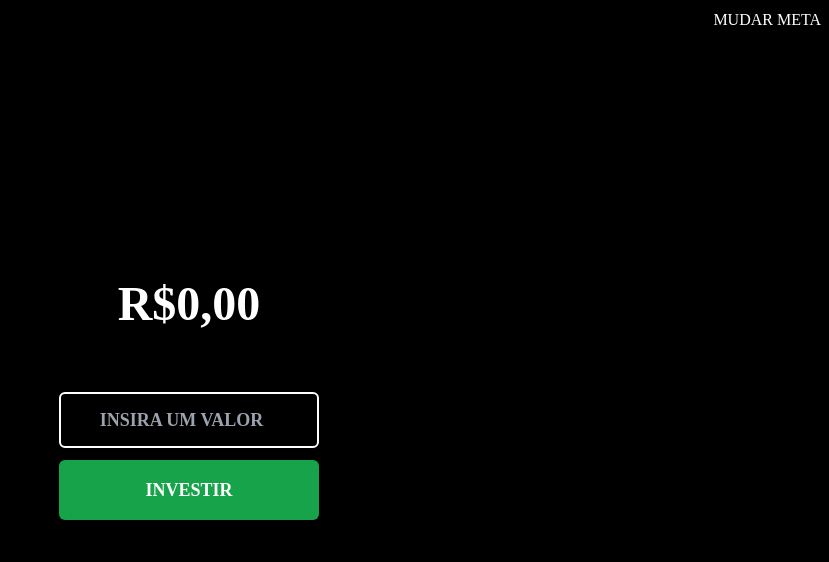
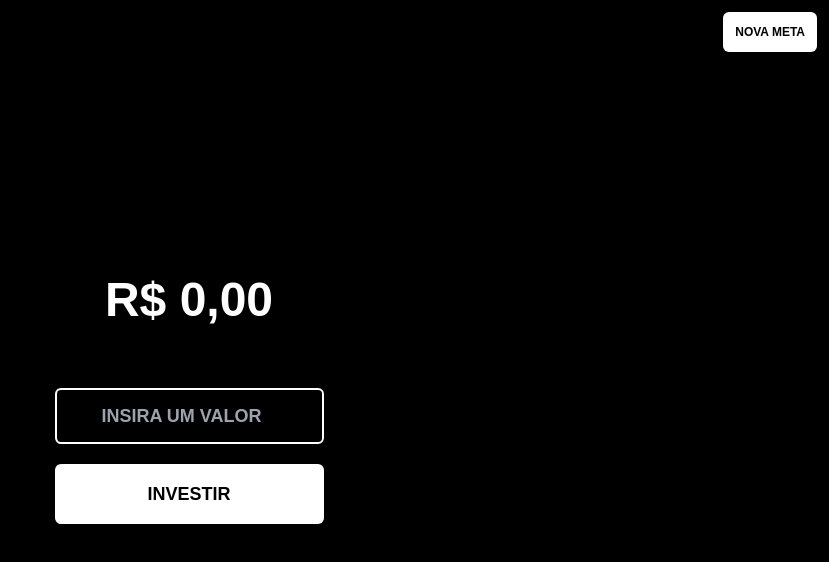
Before and after one commit to iaeluk/economizze, a Next.js app: page /App in a window 1280 px wide. Shown: the top 562 px of the page, without its empty margins (451-1280 px from the left). Built offline with nearby package versions, Linux system fonts and the light colour scheme.

Commit message:
code improvements

```diff
--- a/src/pages/App/index.tsx
+++ b/src/pages/App/index.tsx
@@ -1,21 +1,20 @@
-import { useEffect, useState, useContext } from 'react'
+import { useState, useContext } from 'react'
 import { MetaContext } from '../../contexts/MetaContext'
 
 export default function Home() {
     const [valorInput, setValorInput] = useState<string>('');
-
     const { montante, setMontante, setHasMontante } = useContext(MetaContext)
 
     return (
         <>
             <main className="flex flex-col items-center justify-center gap-16 min-w-full min-h-screen bg-black text-white">
-                <button className="absolute top-2 right-2" onClick={() => {
+                <button className="absolute top-3 right-3 rounded-md bg-white text-black p-3 font-bold text-xs" onClick={() => {
                     setHasMontante(false)
-                }}>MUDAR META</button>
-                <h1 className="text-5xl font-bold">R${montante >= 0 ? montante.toFixed(2).replace(".", ",") : Number(0).toFixed(2).replace(".", ",")}</h1>
-                <div className="flex flex-col gap-3">
+                }}>NOVA META</button>
+                <h1 className="text-5xl font-bold">R$ {montante >= 0 ? montante.toFixed(2).replace(".", ",") : Number(0).toFixed(2).replace(".", ",")}</h1>
+                <div className="flex flex-col gap-5">
                     <input id="valor" className="bg-black outline-none border-2 border-white rounded-md p-3 font-bold text-lg text-center" type="number" value={valorInput} placeholder="INSIRA UM VALOR" onChange={(e) => setValorInput(e.target?.value)} />
-                    <button className="bg-green-600 hover:bg-green-500 rounded-md p-4 font-bold text-lg" onClick={() => {
+                    <button className="bg-white rounded-md p-4 font-bold text-lg text-black" onClick={() => {
                         const value = valorInput ? Number(valorInput) : 0;
                         setMontante((prevMontante) => prevMontante - value);
                         setValorInput('');
--- a/src/pages/Home/index.tsx
+++ b/src/pages/Home/index.tsx
@@ -3,21 +3,19 @@ import { MetaContext } from '../../contexts/MetaContext'
 
 export default function Home() {
     const [valorInput, setValorInput] = useState<string>('');
-
     const { setMontante, setHasMontante } = useContext(MetaContext)
 
     return (
         <>
             <main className="flex flex-col items-center justify-center gap-16 min-w-full min-h-screen bg-black text-white">
                 <h1 className="text-5xl font-bold">Economizze</h1>
-                <div className="flex flex-col gap-3">
+                <div className="flex flex-col gap-5">
                     <input id="valor" className="bg-black outline-none border-2 border-white rounded-md p-3 font-bold text-lg text-center" type="number" value={valorInput} placeholder="INSIRA UM VALOR" onChange={(e) => setValorInput(e.target?.value)} />
-                    <button className="bg-green-600 hover:bg-green-500 rounded-md p-4 font-bold text-lg" onClick={() => {
+                    <button className="bg-white rounded-md p-4 font-bold text-lg text-black" onClick={() => {
                         if (Number(valorInput) > 0) {
                             setMontante(Number(valorInput))
                             setHasMontante(true)
                             setValorInput('');
-
                         }
                     }}>DEFINIR META</button>
                 </div>
--- a/src/pages/_document.tsx
+++ b/src/pages/_document.tsx
@@ -9,7 +9,7 @@ export default function Document() {
           <meta name="theme-color" content="#fff" />
           <meta name="viewport" content="width=device-width, initial-scale=1.0, maximum-scale=1.0, user-scalable=no"></meta>
         </Head>
-        <body className='font-nanum'>
+        <body className='font-ibm'>
         <Main />
         <NextScript />
       </body>
--- a/src/styles/globals.css
+++ b/src/styles/globals.css
@@ -2,4 +2,4 @@
 @tailwind components;
 @tailwind utilities;
 
-@import url('https://fonts.googleapis.com/css2?family=Nanum+Myeongjo&display=swap');
+@import url('https://fonts.googleapis.com/css2?family=IBM+Plex+Sans&display=swap');
--- a/tailwind.config.js
+++ b/tailwind.config.js
@@ -11,7 +11,7 @@ module.exports = {
   theme: {
     extend: {
       fontFamily: {
-        'nanum': ['Nanum Myeongjo', 'serif']
+        'ibm': ['IBM Plex Sans', 'sans-serif']
       }
     },
   },
```
Also changed, not shown: 2 other files (tests, documents, lock files or other folders).
